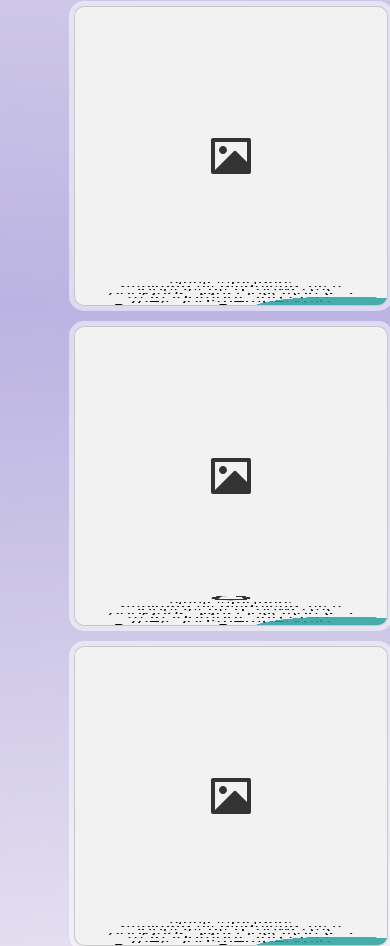
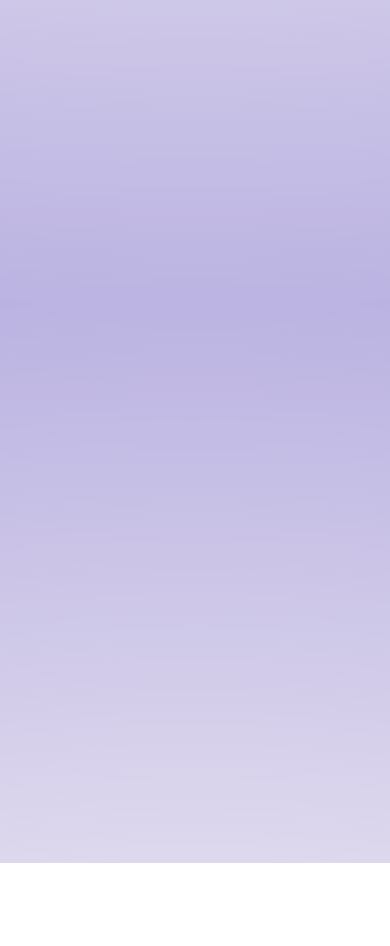
Before and after one commit to Kartikn-code/MyPortfolio, a React (Create React App) app: page / in a window 390 px wide. Shown: the part 3895-4841 px from the top of the page. After the commit the page ends 4758 px from the top, so only its background shows below. Built offline with nearby package versions, Linux system fonts and the light colour scheme; the HTML template or start-up script is replaced by a standard one; a web font is replaced by a local one.

Commit message:
altered projects

```diff
--- a/src/Projects.js
+++ b/src/Projects.js
@@ -47,39 +47,46 @@ const Projects = () => {
 
 
                 </ul>
-                <ul className='flex flex-row flex-wrap justify-content-center lg-6 md-6 sm-12'>
-                <div class="card">
-                        <svg xmlns="http://www.w3.org/2000/svg" viewBox="0 0 24 24"><path d="M20 5H4V19L13.2923 9.70649C13.6828 9.31595 14.3159 9.31591 14.7065 9.70641L20 15.0104V5ZM2 3.9934C2 3.44476 2.45531 3 2.9918 3H21.0082C21.556 3 22 3.44495 22 3.9934V20.0066C22 20.5552 21.5447 21 21.0082 21H2.9918C2.44405 21 2 20.5551 2 20.0066V3.9934ZM8 11C6.89543 11 6 10.1046 6 9C6 7.89543 6.89543 7 8 7C9.10457 7 10 7.89543 10 9C10 10.1046 9.10457 11 8 11Z"></path></svg>
-                            <div class="card__content">
-                                <p class="card__title">MuscleNation</p>
-                                    <p class="card__description">MuscleNation: A powerful gym website created with a combination of HTML, CSS, JavaScript, SQL, and Django.
-                                        It provides the best experience for fitness lovers with workout plans, login-logout and signin deatils and their log,membership management and class bookings.
-                                        MuscleNation is a sophisticated, powerful backend all disguised as a sleek interface.</p>
+
+                <ul className="proj"style={{display:"flex",marginRight:"20px"}}>
+                    <a href='https://buymeorg.netlify.app/' target='blank' style={{textDecoration:"none",width:"100%"}}>
+                    <div className='proj1' data-aos="flip-left" style={{marginright:"20px",margintop:"20px"}}>
+                       <div className="projtitle" style={{backgroundColor:"#807ecf",justifyContent:"center",alignItems:"center",top:"0",left:"0",borderRadius:" 0px 0px 20px 20px",height:"60px",width:"max-content",position:"relative",padding:"20px"}}>
+                       <h4> Musclenation</h4>
+                       </div>
+                       <p>
+                       MuscleNation: A powerful gym website created with a combination of HTML, CSS, JavaScript, SQL, and Django. It provides the best experience for fitness lovers with workout plans, login-logout and signin deatils and their log.
+                       </p>
+                    <div>
+                    <a href='https://github.com/Kartikn-code/Musclenation' target='blank'>
+                    <FaGithub color='black' size={35}/>
+                    </a>
                     </div>
                     </div>
-                <div class="card">
-                        <svg xmlns="http://www.w3.org/2000/svg" viewBox="0 0 24 24"><path d="M20 5H4V19L13.2923 9.70649C13.6828 9.31595 14.3159 9.31591 14.7065 9.70641L20 15.0104V5ZM2 3.9934C2 3.44476 2.45531 3 2.9918 3H21.0082C21.556 3 22 3.44495 22 3.9934V20.0066C22 20.5552 21.5447 21 21.0082 21H2.9918C2.44405 21 2 20.5551 2 20.0066V3.9934ZM8 11C6.89543 11 6 10.1046 6 9C6 7.89543 6.89543 7 8 7C9.10457 7 10 7.89543 10 9C10 10.1046 9.10457 11 8 11Z"></path></svg>
-                            <div class="card__content">
-                                <p class="card__title">Gear-up</p>
-                                    <p class="card__description">MuscleNation: A powerful gym website created with a combination of HTML, CSS, JavaScript, SQL, and Django.
-                                        It provides the best experience for fitness lovers with workout plans, login-logout and signin deatils and their log,membership management and class bookings.
-                                        MuscleNation is a sophisticated, powerful backend all disguised as a sleek interface.
+
+                    </a>
+                    <a href="https://karti-knportfolio.netlify.app/" target='blank' style={{textDecoration:"none",width:"100%"}}>
+                    <div className='proj1 proj' data-aos="flip-left">
+                    <div className="projtitle" style={{backgroundColor:"#807ecf",justifyContent:"center",alignItems:"center",top:"0",left:"0",borderRadius:" 0px 0px 20px 20px",height:"60px",width:"max-content",position:"relative",padding:"20px"}}>
+                       <h4>Personal Portfolio</h4>
+                    </div>
+                        <p>
+                        My Personal Portfolio Website is a modern, responsive React app showcasing myself and my skills, projects, and experience. There are also some smooth animations, and a contact form Using React,React-icons and Framer Motion, deployed on Netlify. More features coming soon!
                         </p>
                        <div>
-                                        <a href='https://github.com/Kartikn-code/Muscle-nation' target='blank'><FaGithub color='black' size={65}/></a>
+                       <a href='https://github.com/Kartikn-code/myportfolio'><FaGithub color='black' size={35}/></a>
                        </div>
+
+
                     </div>
-                </div>
-                <div class="card">
-                        <svg xmlns="http://www.w3.org/2000/svg" viewBox="0 0 24 24"><path d="M20 5H4V19L13.2923 9.70649C13.6828 9.31595 14.3159 9.31591 14.7065 9.70641L20 15.0104V5ZM2 3.9934C2 3.44476 2.45531 3 2.9918 3H21.0082C21.556 3 22 3.44495 22 3.9934V20.0066C22 20.5552 21.5447 21 21.0082 21H2.9918C2.44405 21 2 20.5551 2 20.0066V3.9934ZM8 11C6.89543 11 6 10.1046 6 9C6 7.89543 6.89543 7 8 7C9.10457 7 10 7.89543 10 9C10 10.1046 9.10457 11 8 11Z"></path></svg>
-                            <div class="card__content">
-                                <p class="card__title">BuyME</p>
-                                    <p class="card__description">MuscleNation: A powerful gym website created with a combination of HTML, CSS, JavaScript, SQL, and Django.
-                                        It provides the best experience for fitness lovers with workout plans, login-logout and signin deatils and their log,membership management and class bookings.
-                                        MuscleNation is a sophisticated, powerful backend all disguised as a sleek interface.</p>
-                            </div>
-                </div>
+                    </a>
+
+
+
+
+
                 </ul>
+
 
 
 
--- a/src/index.css
+++ b/src/index.css
@@ -683,12 +683,8 @@ svg.recharts-surface {
 .projtitle h4{
   margin-left: -200px;
 }
-.card{
-  flex-direction: column;
-  margin-top: 500px;
-  margin-bottom: -400px;
-  width: 100%;
-}
+
+
 
 }
 .proj1{
@@ -698,9 +694,10 @@ svg.recharts-surface {
 font-size: 40px;
   height:100%;
   font-size: 20px;
-  margin-left: -20px;
+  margin-left: -40px;
+  margin-right: 20px;
   font-weight: 600;
-  width: 90%;
+  width: 100%;
   color: rgb(2, 2, 2);
   border-radius: 6px;
   text-align: left;
@@ -709,10 +706,7 @@ font-size: 40px;
   overflow: hidden;
   box-shadow: 0px 6px 30px  #030304a4;
 }
-.proj1:hover{
-  transform:translateY(-20px);
-  transition: all 0.5s ease-in-out;
-}
+
 /* .projtitle{
   font-family: "Afacad Flux", sans-serif;
   font-size: 150px;
@@ -733,14 +727,10 @@ font-size: 40px;
   background-color: rgba(45, 160, 160, 0.857);
   border-radius: 50%;
 }
+.proj1.proj.aos-init.aos-animate {
+  margin-left: 10px;
+}
 
-
-
-.proj1:hover{
-  transform: translate(10px,-10px);
-  transition: all 0.5s ease;
-
-}
 .projects{
   background: rgba(89, 91, 196, 0);
   height: 100vh;
@@ -753,15 +743,11 @@ font-size: 40px;
   font-size: 80px;
 
 }
-
-
-
-
-
- .projcards{
-  width: 100%;
-  height: 200px;
- }
+.proj1:hover{
+  box-shadow:0px 6px 20px rgb(25, 26, 26);
+  border: 1px solid rgb(5, 5, 5);
+  transform: translateX(20px);
+}
 
 
 img.w-full.h-full.object-cover.transition-transform.duration-700.group-hover\:scale-110 {
@@ -792,7 +778,7 @@ element.style {
 /* From Uiverse.io by gharsh11032000 */
 .card {
   position: relative;
-  width: 100%;
+  width: 50%;
   gap: 20px;
   margin: 20px;
   height: 300px;
@@ -824,7 +810,7 @@ element.style {
   top: 0;
   left: 0;
   width: 100%;
-  height: 100%;
+  height:100%;
   padding: 20px;
   box-sizing: border-box;
   background-color: #f2f2f2;
@@ -835,16 +821,19 @@ element.style {
 .card__content::before{
   content: "";
   position: absolute;
-  bottom: -60px; /* Adjust position */
-  right: -60px; /* Adjust position */
+  bottom: -80px; /* Adjust position */
+  right: -80px; /* Adjust position */
   width: 200px; /* Circle size */
   height: 200px; /* Circle size */
   background-color: rgba(45, 160, 160, 0.857);
   border-radius: 50%;
+
+
 }
 
 .card:hover .card__content {
   transform: rotateX(0deg);
+
 }
 
 .card__title {
@@ -865,3 +854,12 @@ element.style {
   line-height: 2.4 rem;
   width: 100%;
 }
+.card.proj1 {
+  margin-top: 400px;
+  width:100%;
+  margin-bottom: -370px;
+}
+.karthi{
+  display: flex;
+  flex-grow: 1;
+}
```
Lines whose indentation alone changed are shown as unchanged.
